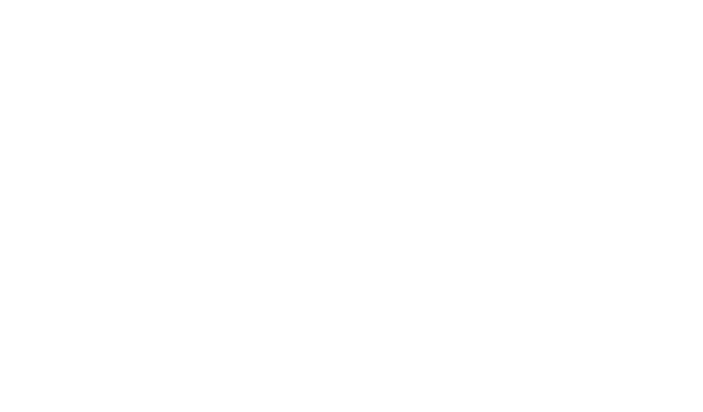
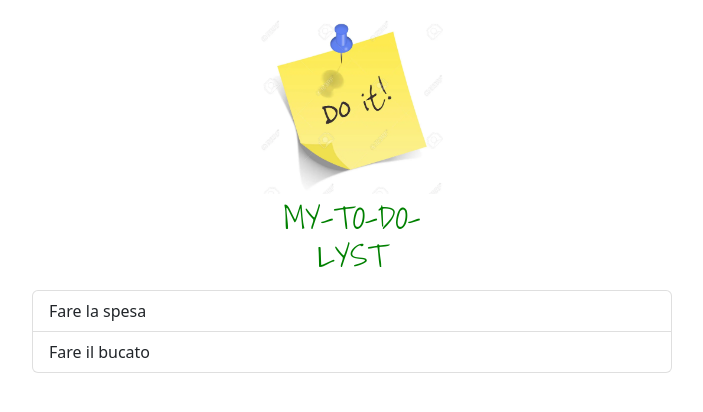
Before and after one commit to DASorescu/vue-todolist, a plain HTML site: page index.html in a window 1280 px wide. Shown: the whole page, without its empty margins (288-991 px from the left). Drawn offline with nearby package versions, Linux system fonts and the light colour scheme; a web font is replaced by a local one.

Commit message:
object-array-created

```diff
--- a/css/style.css
+++ b/css/style.css
@@ -0,0 +1,24 @@
+
+
+ul{
+    list-style-type: none;
+}
+li{
+    cursor: pointer;
+}
+
+.w-15{
+    width: 15%;
+}
+
+.text-green{
+    color: green;
+}
+
+.text-styled{
+    font-family: 'Shadows Into Light', cursive;
+}
+
+.crossed{
+    text-decoration: line-through;
+}
--- a/index.html
+++ b/index.html
@@ -8,23 +8,35 @@
     <!-- local-Css -->
     <link rel="stylesheet" href="css/style.css">
     <!-- bootstrap -->
-    <link rel='stylesheet' href='https://cdnjs.cloudflare.com/ajax/libs/bootstrap/5.2.0-beta1/css/bootstrap-grid.css'
-    integrity='sha512-iSAExMlx6EW5QdPFaIbhoh1lWZyHWB332Y+cHZks8VpIkfYUyAomMBE/mEtNKFjlPuvWMM1zdM/wZn786Ou5yw=='
-    crossorigin='anonymous'/>
+    <link href="https://cdn.jsdelivr.net/npm/bootstrap@5.2.0-beta1/dist/css/bootstrap.min.css"
+    rel="stylesheet" integrity="sha384-0evHe/X+R7YkIZDRvuzKMRqM+OrBnVFBL6DOitfPri4tjfHxaWutUpFmBp4vmVor"
+    crossorigin="anonymous">
     <!-- Fontawesome -->
     <link rel='stylesheet' href='https://cdnjs.cloudflare.com/ajax/libs/font-awesome/6.1.1/css/all.css'
     integrity='sha512-1hsteeq9xTM5CX6NsXiJu3Y/g+tj+IIwtZMtTisemEv3hx+S9ngaW4nryrNcPM4xGzINcKbwUJtojslX2KG+DQ=='
     crossorigin='anonymous'/>
     <!-- Vue -->
     <script src="https://cdn.jsdelivr.net/npm/vue@2/dist/vue.js"></script>
+    <!-- google-fonts -->
+    <link rel="preconnect" href="https://fonts.googleapis.com">
+    <link rel="preconnect" href="https://fonts.gstatic.com" crossorigin>
+    <link href="https://fonts.googleapis.com/css2?family=Edu+VIC+WA+NT+Beginner:wght@400;600&family=Montserrat:ital,wght@1,100&family=Shadows+Into+Light&display=swap" rel="stylesheet">
 </head>
 <body>
-    <div class="container">
-        <div class="row">
-            <div class="col" id="root">
+    <div id="root">
+        <header class="my-3">
+            <figure class="w-15 mx-auto">
+                <img src="img/todo.webp" alt="Mylist" class="img-fluid">
+                <h2 class="my-1 text-center text-green text-styled">MY-TO-DO-LYST</h2>
+            </figure>
+        </header>
+        <main class="w-50 mx-auto">
+            <ul class="list-group my-3">
+                <li v-for="(task , i) in tasks" class="list-group-item d-flex align-items-center" @click="crossTask(i)">{{task.text}}</li>
 
-            </div>
-        </div>
+            </ul>
+        </main>
     </div>
+    <script src="js/script.js"></script>
 </body>
 </html>
--- a/js/script.js
+++ b/js/script.js
@@ -4,7 +4,9 @@ Vue.config.devtools = true;
 
 const app = new Vue({
     el : '#root',
-    data : tasks[
+    data :
+    {
+        tasks:[
             {
                 text: 'Fare la spesa ',
                 done: true,
@@ -15,5 +17,11 @@ const app = new Vue({
             }
 
         ]
+    },
+    computed:{},
+    methods :{
+        crossTask(index){
+            this.tasks[index].done = !this.tasks[index].done
+        },
+    }
 });
-console.log('vue Ok' , Vue);
```
Also changed, not shown: img/todo.webp (added). Lines whose indentation alone changed are shown as unchanged.
